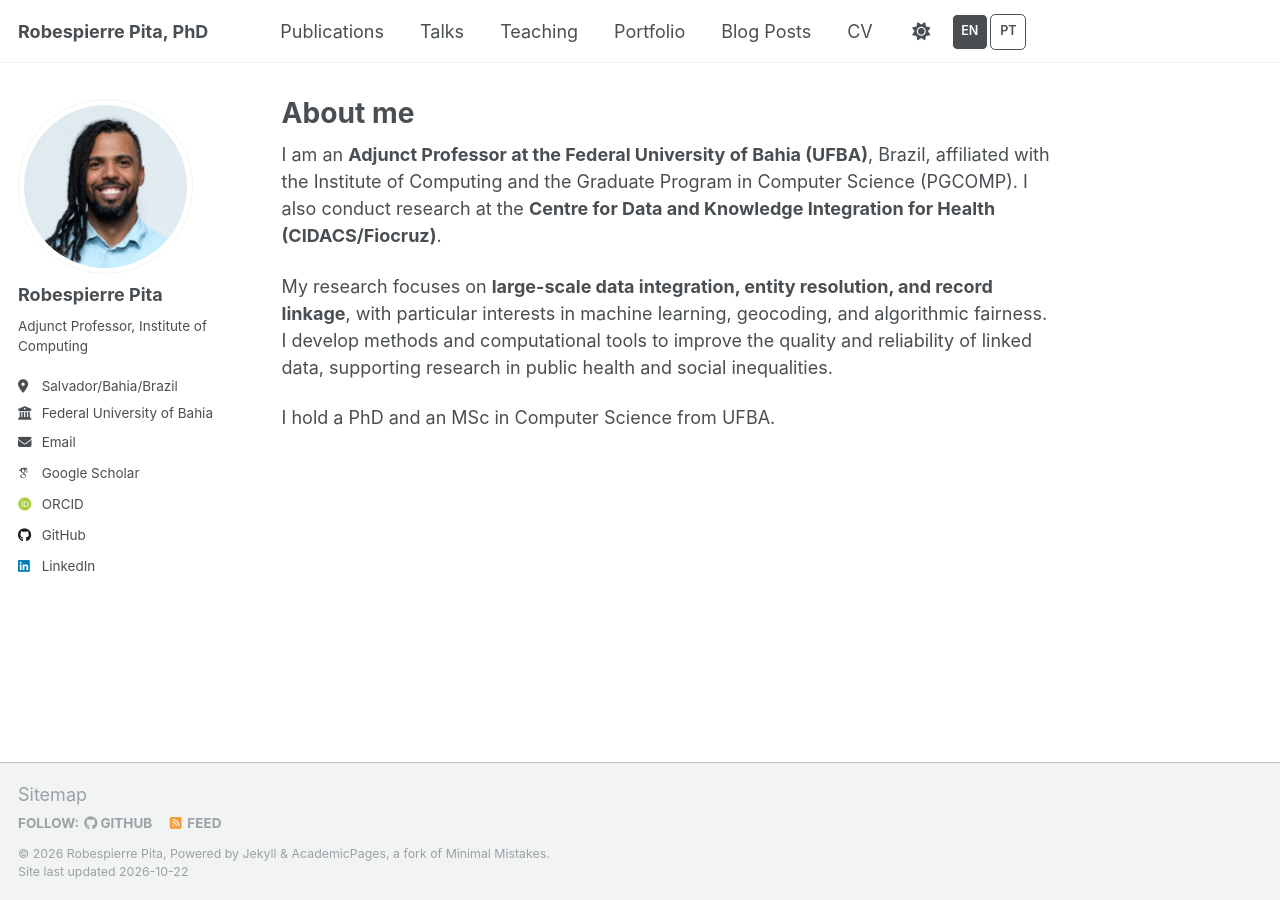
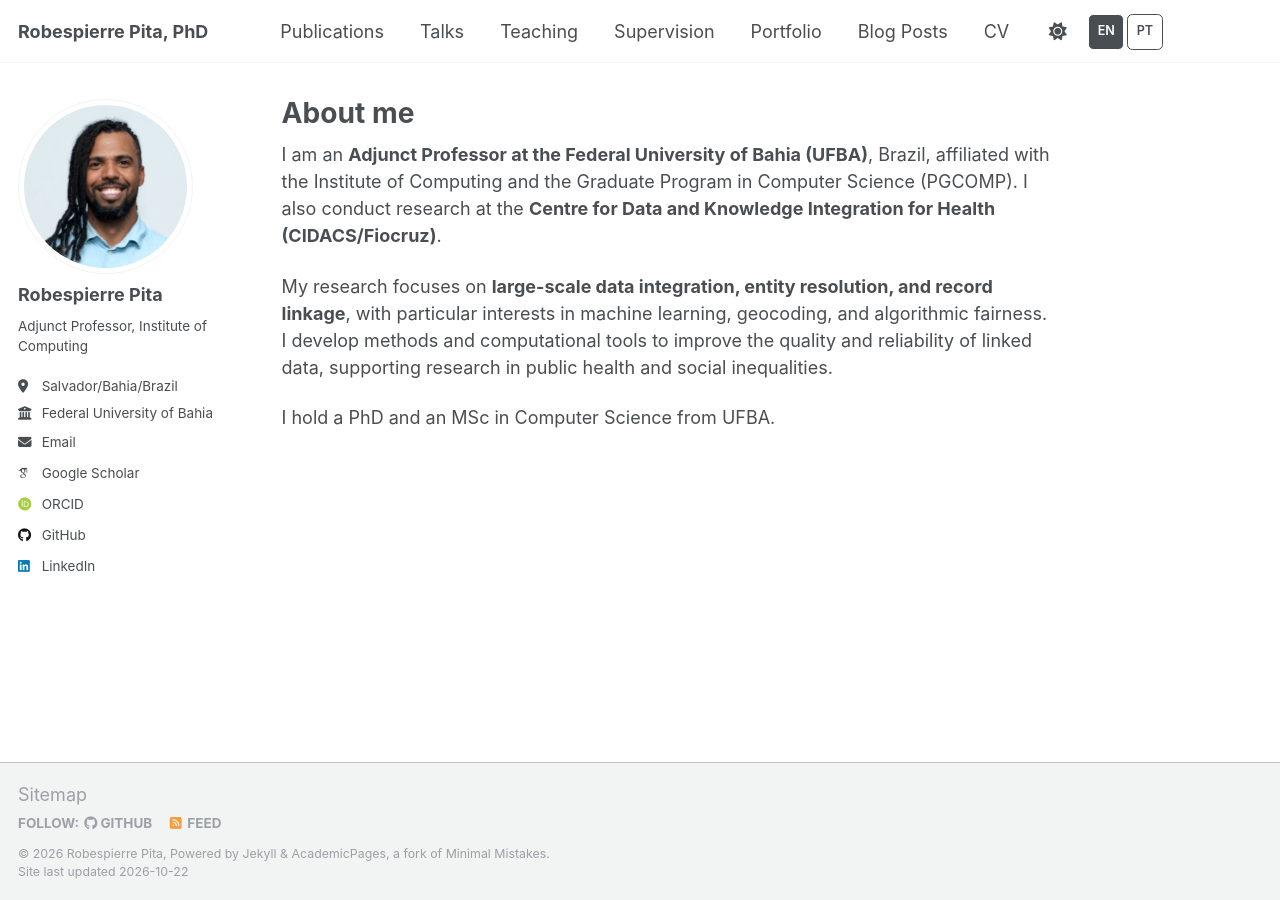
Before and after one commit to pierrepita/pierrepita.github.io, a Jekyll site: the page built from _pages/about.md, in a window 1280 px wide. Built offline with Jekyll 4.4.1, drawn with Linux system fonts in a browser that asks for light colours; some web fonts are replaced; a script that is not in the unit is left out.

Commit message:
Add files via upload

```diff
--- a/_data/navigation.yml
+++ b/_data/navigation.yml
@@ -17,6 +17,9 @@ main:
   - title: "Teaching"
     url: /teaching/
 
+  - title: "Supervision"
+    url: /supervision/
+
   - title: "Portfolio"
     url: /portfolio/
 
--- a/_data/site_translations.yml
+++ b/_data/site_translations.yml
@@ -317,3 +317,5 @@
   pt: 'Período registrado no Lattes: 2023.'
 - en: 'Period recorded in Lattes: 2018.'
   pt: 'Período registrado no Lattes: 2018.'
+- en: Supervision
+  pt: Orientação
```
